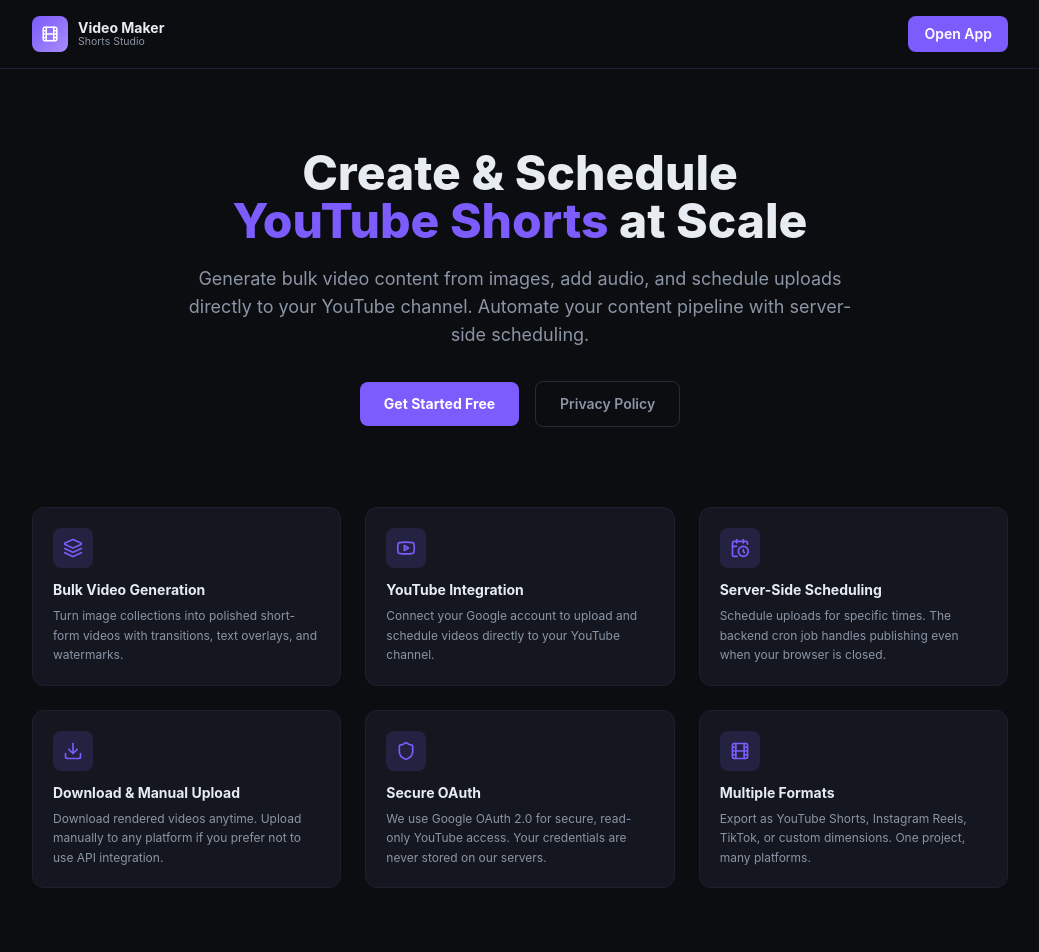
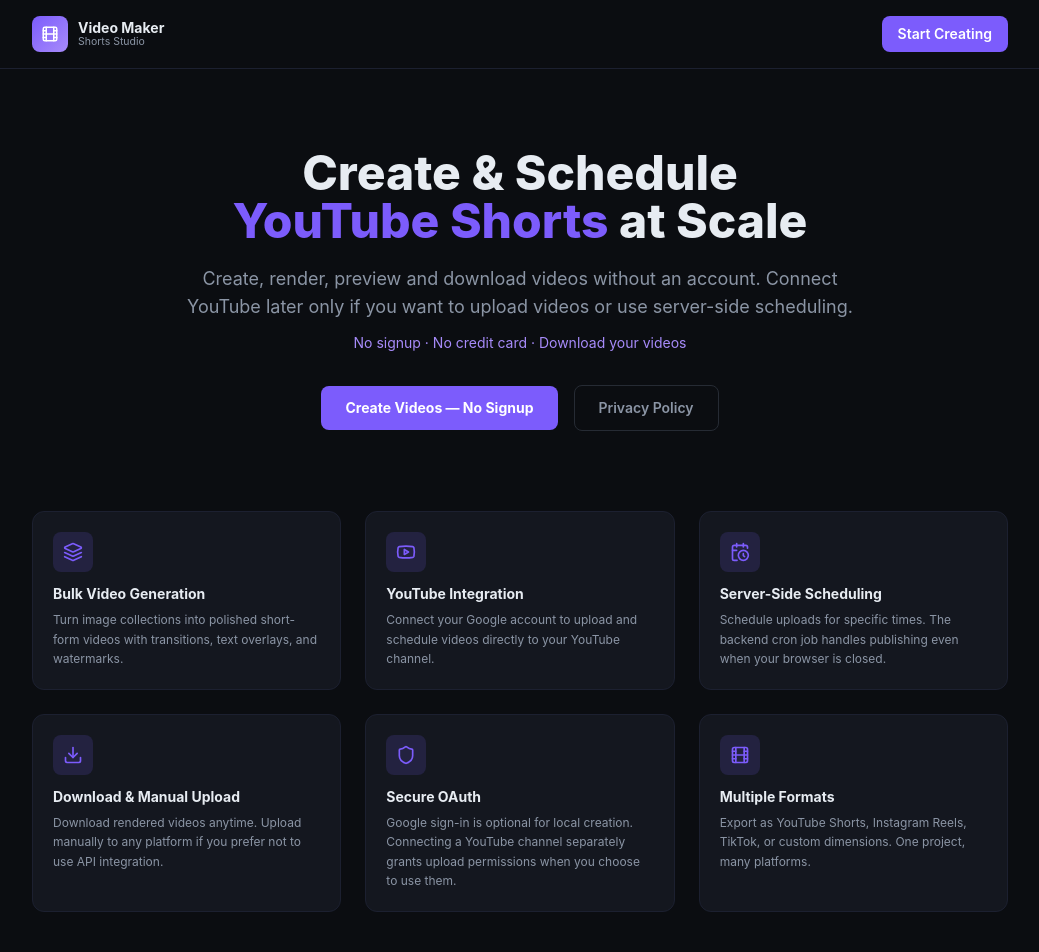
Before and after one commit to gauravprajapat-23/bulk-video-generation, a Next.js app: page / in a window 1280 px wide. Shown: the top 952 px of the page, without its empty margins (120-1159 px from the left). Built offline with nearby package versions, Linux system fonts and the light colour scheme; no server answers.

Commit message:
AUTH-GUEST-001: advertise no-signup video creation and optional YouTube permissions

```diff
--- a/src/app/page.tsx
+++ b/src/app/page.tsx
@@ -19,7 +19,7 @@ export default function LandingPage() {
             href="/dashboard"
             className="rounded-lg bg-[#7c5cfc] px-4 py-2 text-sm font-semibold text-white hover:bg-[#6a4be0] transition-colors"
           >
-            Open App
+            Start Creating
           </Link>
         </div>
       </header>
@@ -31,15 +31,16 @@ export default function LandingPage() {
           <span className="text-[#7c5cfc]">YouTube Shorts</span> at Scale
         </h1>
         <p className="mx-auto mt-5 max-w-2xl text-lg text-[#8b95a5]">
-          Generate bulk video content from images, add audio, and schedule uploads directly to your
-          YouTube channel. Automate your content pipeline with server-side scheduling.
+          Create, render, preview and download videos without an account. Connect YouTube later
+          only if you want to upload videos or use server-side scheduling.
         </p>
+        <p className="mt-3 text-sm text-[#a78bfa]">No signup · No credit card · Download your videos</p>
         <div className="mt-8 flex flex-wrap items-center justify-center gap-4">
           <Link
             href="/dashboard"
             className="rounded-lg bg-[#7c5cfc] px-6 py-3 text-sm font-bold text-white hover:bg-[#6a4be0] transition-colors"
           >
-            Get Started Free
+            Create Videos — No Signup
           </Link>
           <Link
             href="/privacy"
@@ -75,7 +76,7 @@ export default function LandingPage() {
           <FeatureCard
             icon={<Shield size={20} />}
             title="Secure OAuth"
-            description="We use Google OAuth 2.0 for secure, read-only YouTube access. Your credentials are never stored on our servers."
+            description="Google sign-in is optional for local creation. Connecting a YouTube channel separately grants upload permissions when you choose to use them."
           />
           <FeatureCard
             icon={<Film size={20} />}
```
